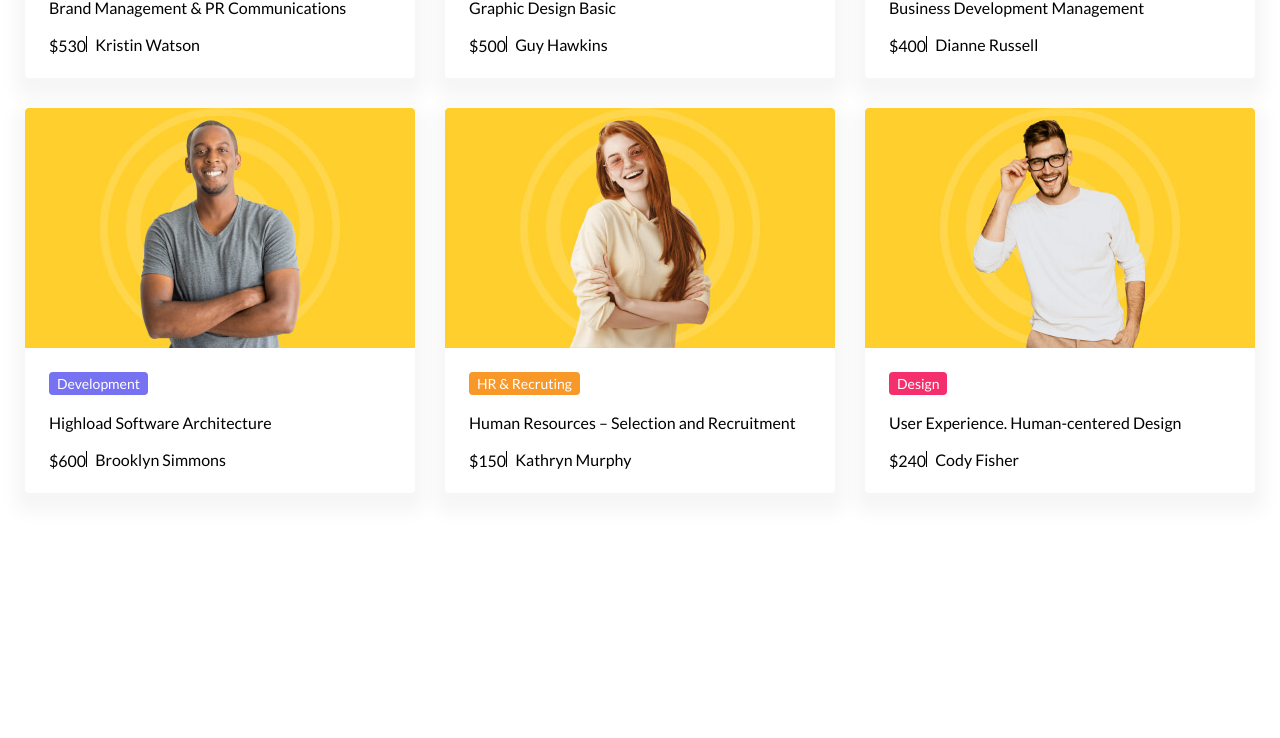
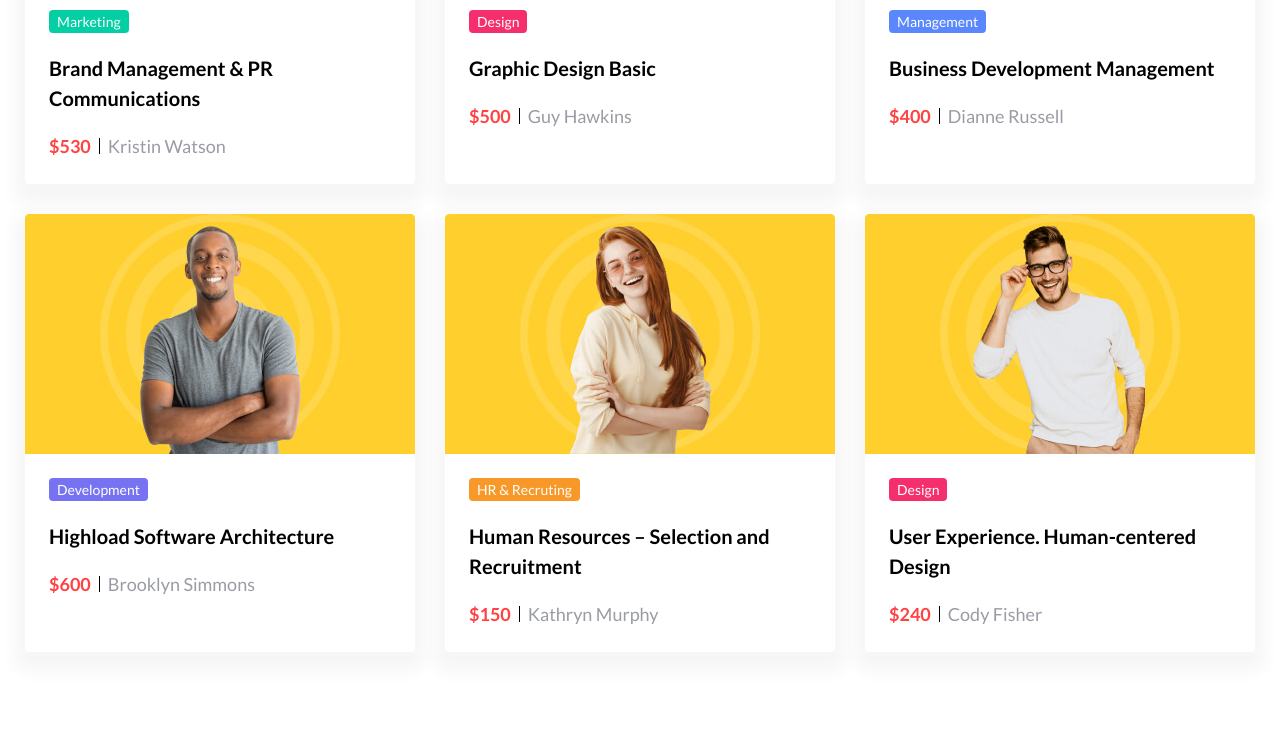
Before and after one commit to pros2s/test-cos, a website built with Vite: page index.html in a window 1280 px wide. Shown: the part 1043-1781 px from the top of the page. Before the commit the page ends 1622 px from the top, so only its background shows below. Built offline with nearby package versions, Linux system fonts and the light colour scheme.

Commit message:
finish card styles

```diff
--- a/src/widgets/cards/cards.css
+++ b/src/widgets/cards/cards.css
@@ -6,6 +6,8 @@
 }
 
 .cards__elem {
+  overflow: hidden;
+  max-width: 390px;
   border-radius: var(--border-radius);
   box-shadow: 0 10px 18px 10px #0000000a;
 }
@@ -47,19 +49,34 @@
   }
 }
 
+.cards__name {
+  font-size: 1.25rem;
+  font-weight: 700;
+  line-height: 150%;
+}
+
 .cards__postinfo {
   display: flex;
   gap: 8px;
   align-items: center;
+}
 
-  span::after {
-    content: '';
+.cards__price {
+  font-size: 1.125rem;
+  font-weight: 700;
+  line-height: 150%;
+  color: var(--danger);
+}
 
-    display: inline-block;
+.cards__sep {
+  width: 1px;
+  height: 16px;
+  background: var(--bg);
+}
 
-    width: 1px;
-    height: 16px;
-
-    background: black;
-  }
+.cards__author {
+  font-size: 1.125rem;
+  font-weight: 400;
+  line-height: 150%;
+  color: var(--color-secondary);
 }
--- a/src/widgets/cards/utils/createCard.js
+++ b/src/widgets/cards/utils/createCard.js
@@ -1,43 +1,50 @@
-import { cardsBlockSelector } from "..//consts/selectors";
-import { getCardBagColor } from "./getCardBagColor";
+import { cardsBlockSelector } from '..//consts/selectors';
+import { getCardBagColor } from './getCardBagColor';
 
 export const createCard = (card) => {
   const { img, name, bag, price, author } = card;
 
   const cardsBlock = document.querySelector(cardsBlockSelector);
 
-  const cardBlock = document.createElement("div");
-  cardBlock.className = "cards__elem";
+  const cardBlock = document.createElement('div');
+  cardBlock.className = 'cards__elem';
   cardsBlock.appendChild(cardBlock);
 
-  const cardImg = document.createElement("img");
+  const cardImg = document.createElement('img');
   cardImg.src = img;
   cardImg.alt = name;
   cardBlock.appendChild(cardImg);
 
-  const infoBlock = document.createElement("div");
-  infoBlock.className = "cards__info";
+  const infoBlock = document.createElement('div');
+  infoBlock.className = 'cards__info';
   cardBlock.appendChild(infoBlock);
 
-  const bagElem = document.createElement("span");
-  bagElem.className = "cards__bag";
+  const bagElem = document.createElement('span');
+  bagElem.className = 'cards__bag';
   bagElem.classList.add(getCardBagColor(bag));
   bagElem.textContent = bag;
+  infoBlock.appendChild(bagElem);
 
-  const nameElem = document.createElement("p");
+  const nameElem = document.createElement('p');
   nameElem.textContent = name;
-  infoBlock.appendChild(bagElem);
+  nameElem.className = 'cards__name';
   infoBlock.appendChild(nameElem);
 
-  const postInfoBlock = document.createElement("div");
-  postInfoBlock.className = "cards__postinfo";
+  const postInfoBlock = document.createElement('div');
+  postInfoBlock.className = 'cards__postinfo';
   infoBlock.appendChild(postInfoBlock);
 
-  const priceElem = document.createElement("span");
+  const priceElem = document.createElement('span');
   priceElem.textContent = price;
+  priceElem.className = 'cards__price';
+  postInfoBlock.appendChild(priceElem);
 
-  const authorElem = document.createElement("p");
+  const sep = document.createElement('span');
+  sep.className = 'cards__sep';
+  postInfoBlock.appendChild(sep);
+
+  const authorElem = document.createElement('p');
   authorElem.textContent = author;
-  postInfoBlock.appendChild(priceElem);
+  authorElem.className = 'cards__author';
   postInfoBlock.appendChild(authorElem);
 };
--- a/styles/themes.css
+++ b/styles/themes.css
@@ -1,13 +1,13 @@
 .light {
+  --bg: #000;
   --color-primary: #000;
   --color-secondary: #9a9ca5;
   --color-active: #ff3f3a;
-
   --border-color: #d7dadd;
-
   --success: #03cea4;
   --info: #5a87fc;
   --warning: #f89828;
   --error: #f52f6e;
   --dev: #7772f1;
+  --danger: #ff4242;
 }
```
